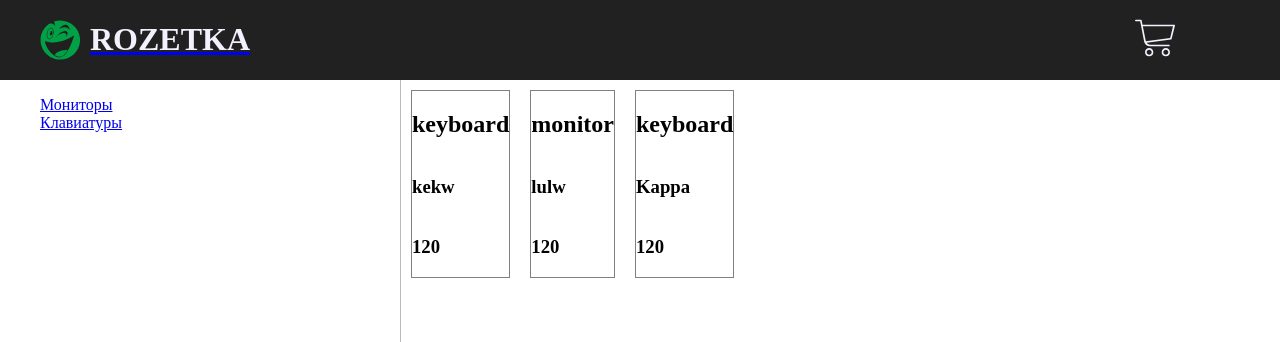
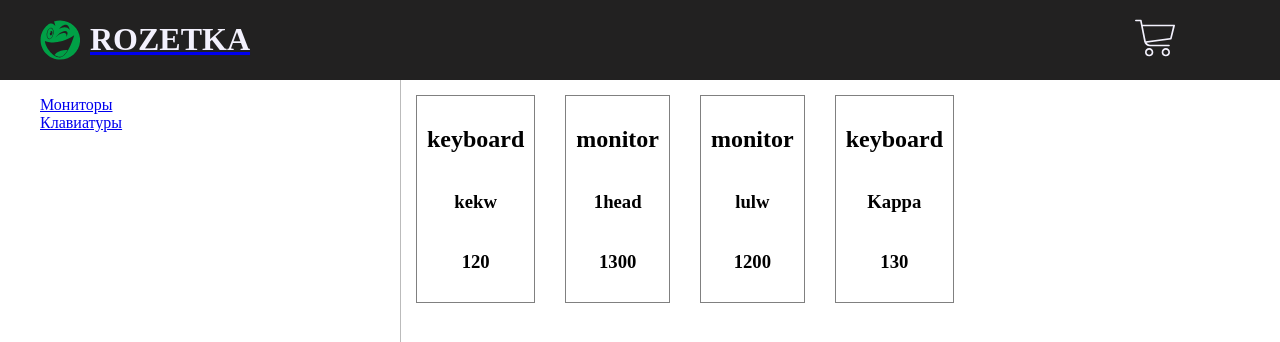
Before and after one commit to HaiLHopital/JS, a React (Create React App) app in the folder rozetka-react/: page / in a window 1280 px wide. Shown: the top 342 px of the page. Built offline with nearby package versions, Linux system fonts and the light colour scheme.

Commit message:
moved out lit of products to db, added redux

```diff
--- a/rozetka-react/package.json
+++ b/rozetka-react/package.json
@@ -6,11 +6,15 @@
     "@testing-library/jest-dom": "^5.11.10",
     "@testing-library/react": "^11.2.6",
     "@testing-library/user-event": "^12.8.3",
+    "axios": "^0.21.1",
     "node-sass": "^5.0.0",
     "react": "^17.0.2",
     "react-dom": "^17.0.2",
+    "react-redux": "^7.2.3",
     "react-router-dom": "^5.2.0",
     "react-scripts": "4.0.3",
+    "redux": "^4.0.5",
+    "redux-thunk": "^2.3.0",
     "web-vitals": "^1.1.1"
   },
   "scripts": {
--- /dev/null
+++ b/rozetka-react/public/db.json
@@ -0,0 +1,32 @@
+{
+    "products": [
+        {
+            "id": 0,
+            "name": "kekw",
+            "category": "keyboard",
+            "price": 120,
+            "params": "black"
+        },
+        {
+            "id": 1,
+            "name": "1head",
+            "category": "monitor",
+            "price": 1300,
+            "params": "4k"
+        },
+        {
+            "id": 2,
+            "name": "lulw",
+            "category": "monitor",
+            "price": 1200,
+            "params": "full hd"
+        },
+        {
+            "id": 3,
+            "name": "Kappa",
+            "category": "keyboard",
+            "price": 130,
+            "params": "white"
+        }
+    ]
+}
--- a/rozetka-react/src/App.js
+++ b/rozetka-react/src/App.js
@@ -1,13 +1,11 @@
-import  RouterConfig  from "./navigation/RouterConfig";
+import RouterConfig from './navigation/RouterConfig';
 
 import React from 'react';
 
 import './scss/App.scss';
 
 function App() {
-  return (
-    <RouterConfig  />
-  );
+  return <RouterConfig />;
 }
 
 export default App;
--- a/rozetka-react/src/components/MainBlock.js
+++ b/rozetka-react/src/components/MainBlock.js
@@ -1,18 +1,34 @@
-import React from 'react'
+import React, { useState, useEffect } from 'react';
+import axios from 'axios';
 
-import Item from './SellingItem'
+import Item from './SellingItem';
 
-const products=[{id:0, name:"kekw", category:"keyboard",price:120,params:"black"},
-{id:1, name:"lulw", category:"monitor",price:120,params:"full hd"},
-{id:2, name:"Kappa", category:"keyboard",price:120,params:"white"},]
+function MainBlock() {
+  //should be moved out upper in hierarchy
 
-function MainBlock(){
-    return(
-        <div className="displayedItems">
-            {products.map(item=><Item {...item}/>)}
-          </div>
+  const [products, setProducts] = useState([]);
 
-    )
+  /*useEffect(() => {                                   idk if i should use axios, but since I know about it why not
+    fetch('http://localhost:3000/db.json')
+      .then((resp) => resp.json())
+      .then((json) => {
+        setProducts(json.products);
+      });
+  }, []);*/
+
+  useEffect(() => {
+    axios.get('http://localhost:3000/db.json').then(({ data }) => {
+      setProducts(data.products);
+    });
+  }, []);
+
+  return (
+    <div className="displayedItems">
+      {products.map((item) => (
+        <Item key={item.id} {...item} />
+      ))}
+    </div>
+  );
 }
 
 export default MainBlock;
--- a/rozetka-react/src/index.js
+++ b/rozetka-react/src/index.js
@@ -1,10 +1,15 @@
 import React from 'react';
 import ReactDOM from 'react-dom';
+import { Provider } from 'react-redux';
+
+import store from './redux/store';
 import App from './App';
 
 ReactDOM.render(
   <React.StrictMode>
-    <App />
+    <Provider store={store}>
+      <App />
+    </Provider>
   </React.StrictMode>,
-  document.getElementById('root')
+  document.getElementById('root'),
 );
--- /dev/null
+++ b/rozetka-react/src/redux/actions/products.js
@@ -0,0 +1,6 @@
+const setProducts = (items) => ({
+  type: 'set_products',
+  payload: items,
+});
+
+export default setProducts
--- /dev/null
+++ b/rozetka-react/src/redux/reducers/filters.js
@@ -0,0 +1,2 @@
+
+//const filter = (state, action) => {};
--- /dev/null
+++ b/rozetka-react/src/redux/reducers/products.js
@@ -0,0 +1,18 @@
+const initialState = {
+  items: [],
+  isLoaded: false
+};
+
+const products = (state = initialState, action) => {
+  if (action.type === 'set_products') {
+    return {
+      ...state,
+      items: action.payload,
+      isLoaded: true,
+    };
+  }
+
+  return state;
+};
+
+export default products;
--- /dev/null
+++ b/rozetka-react/src/redux/store.js
@@ -0,0 +1,7 @@
+import { createStore, /*combineReducers*/ } from 'redux';
+
+import productsReducer from './reducers/products'
+
+const store = createStore(productsReducer, window.__REDUX_DEVTOOLS_EXTENSION__ && window.__REDUX_DEVTOOLS_EXTENSION__());
+
+export default store;
--- a/rozetka-react/src/scss/components/_sellingItem.scss
+++ b/rozetka-react/src/scss/components/_sellingItem.scss
@@ -1,8 +1,10 @@
 .sellingItem{
+    text-align: center;
     display: flex;
     flex-direction: column;
     height: max-content;
-    margin: 10px;
+    padding: 10px;
+    margin: 15px;
     border: 1px solid gray;
 
     .params{
```
Also changed, not shown: rozetka-react/src/redux/actions/filters.js (added), 1 other file (tests, documents, lock files or other folders).
